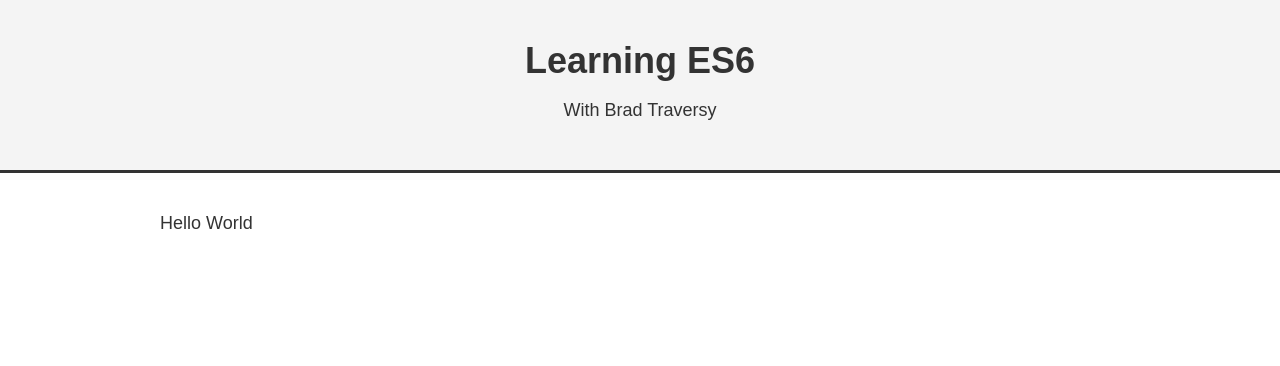
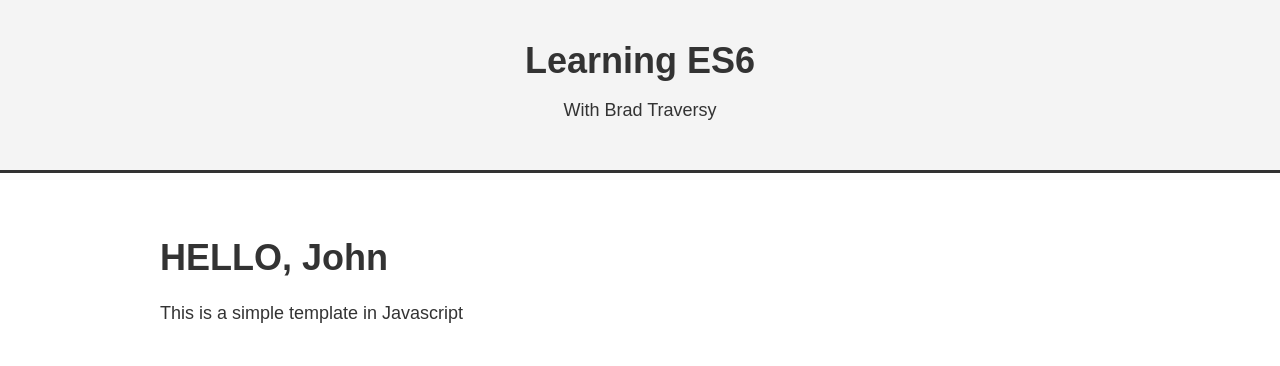
Before and after one commit to Kurvani/ES6_basics, a plain HTML site: page index.html in a window 1280 px wide. Drawn offline with Linux system fonts and the light colour scheme.

Commit message:
Template Literals basics done

```diff
--- a/index.html
+++ b/index.html
@@ -16,7 +16,7 @@
         <p>With Brad Traversy</p>
     </header>
     <div id="container">
-        Hello World
+        <div id="template"></div>
     </div>
 
     <!--
--- a/js/templateLiterals.js
+++ b/js/templateLiterals.js
@@ -0,0 +1,15 @@
+"use strict";
+
+//Template literals lets you break apart lines of code without having to concatenate them together manually. QOL
+// Using ${..} lets you use variables and functions with template literals
+
+let name = "John";
+
+function makeUppercase(word) {
+  return word.toUpperCase();
+}
+
+let template = `<h1>${makeUppercase("Hello")}, ${name}</h1>
+ <p>This is a simple template in Javascript</p>`;
+
+document.getElementById("template").innerHTML = template;
```
